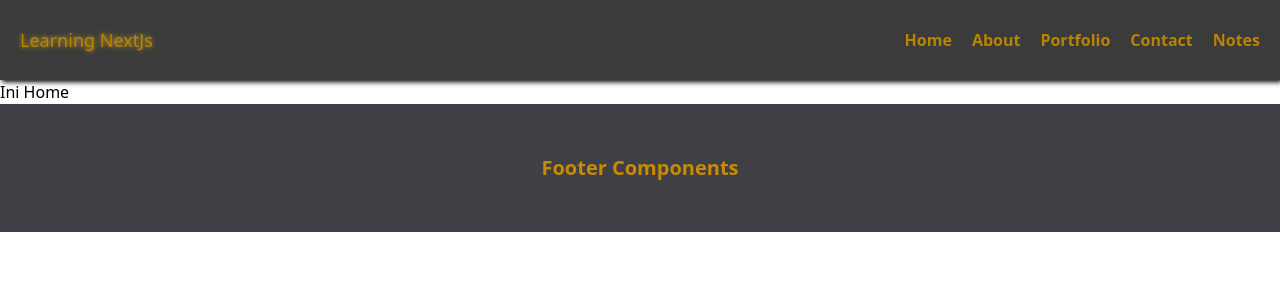
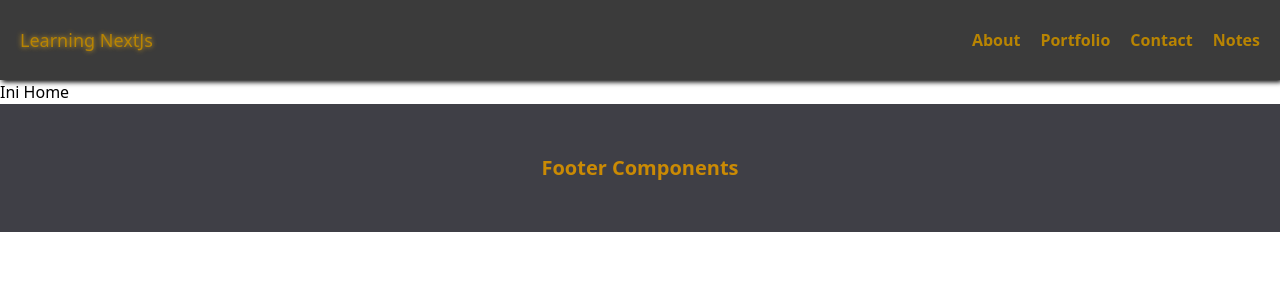
Before and after one commit to MuhammadAkmalHamidi/Learn_NextJs, a Next.js app: page / in a window 1280 px wide. Shown: the top 300 px of the page. Built offline with nearby package versions, Linux system fonts and the light colour scheme.

Commit message:
create state management

```diff
--- a/components/header/index.js
+++ b/components/header/index.js
@@ -1,7 +1,12 @@
+import { useQueries } from "@/hooks/useQueries";
 import { withAuth } from "../with-auth";
 import styles from "./styles.module.css";
+import Cookies from "js-cookie";
+import { useContext } from "react";
+import { userContext } from "@/context/userContext";
 
 function Header({ handleNumber, number }) {
+
   return (
     <div>
       <div className={styles.container}>
@@ -9,7 +14,9 @@ function Header({ handleNumber, number }) {
           Learning NextJs
         </div>
         <div className={styles.nav}>
-          <a href="/">Home</a>
+          <a href="/">
+            {/* {userData?.name} */}
+          </a>
           <a href="/about">About</a>
           <a href="/portfolio">Portfolio</a>
           <a href="/contact">Contact</a>
--- /dev/null
+++ b/context/userContext.js
@@ -0,0 +1,19 @@
+import { useQueries } from "@/hooks/useQueries";
+import Cookies from "js-cookie";
+import { createContext } from "react";
+
+export const userContext = createContext({})
+
+export function userContextProvider({children, ...props}) {
+  const { data : userData} = useQueries({
+    prefixUrl: "https://paace-f178cafcae7b.nevacloud.io/api/user/me",
+    header: { Authorization: `Bearer ${Cookies.get("token")}`}
+  })
+
+  return(
+    <userContext.Provider value={userData?.data || null} {...props} >
+      {children}
+    </userContext.Provider>
+
+  )
+}
--- a/pages/_app.js
+++ b/pages/_app.js
@@ -1,5 +1,10 @@
-import '@/styles/globals.css'
+import "@/styles/globals.css";
+import { userContextProvider } from "@/context/userContext";
 
 export default function App({ Component, pageProps }) {
-  return <Component {...pageProps} />
+  return (
+    <userContextProvider>
+      <Component {...pageProps} />
+    </userContextProvider>
+  );
 }
--- a/pages/login.js
+++ b/pages/login.js
@@ -1,4 +1,5 @@
 import Cookies from "js-cookie"
+import Link from "next/link"
 import { useState } from "react"
 
 export default function Login() {
@@ -25,7 +26,7 @@ export default function Login() {
           <input value={payload?.password} onChange={(e) => setPayload({...payload, password:e.target.value})} className=" border-2 rounded-md"/>
         </div>
         <div className=" flex justify-center mt-5">
-          <button onClick={handleLogin} className="p-2 bg-yellow-300 rounded-lg">Login</button>
+          <Link href={'/'} onClick={handleLogin} className="p-2 bg-yellow-300 rounded-lg">Login</Link>
         </div>
       </div>
     </div>
```
